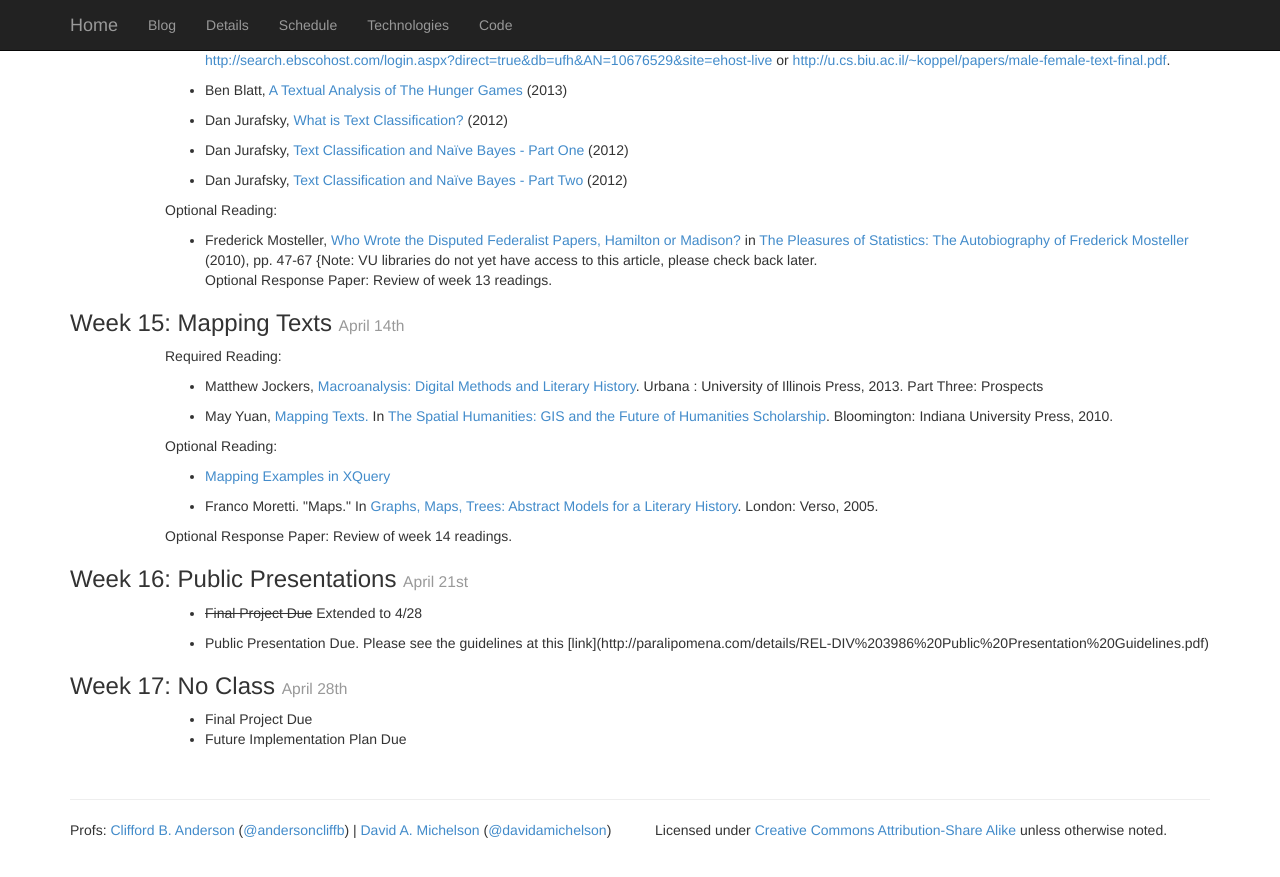
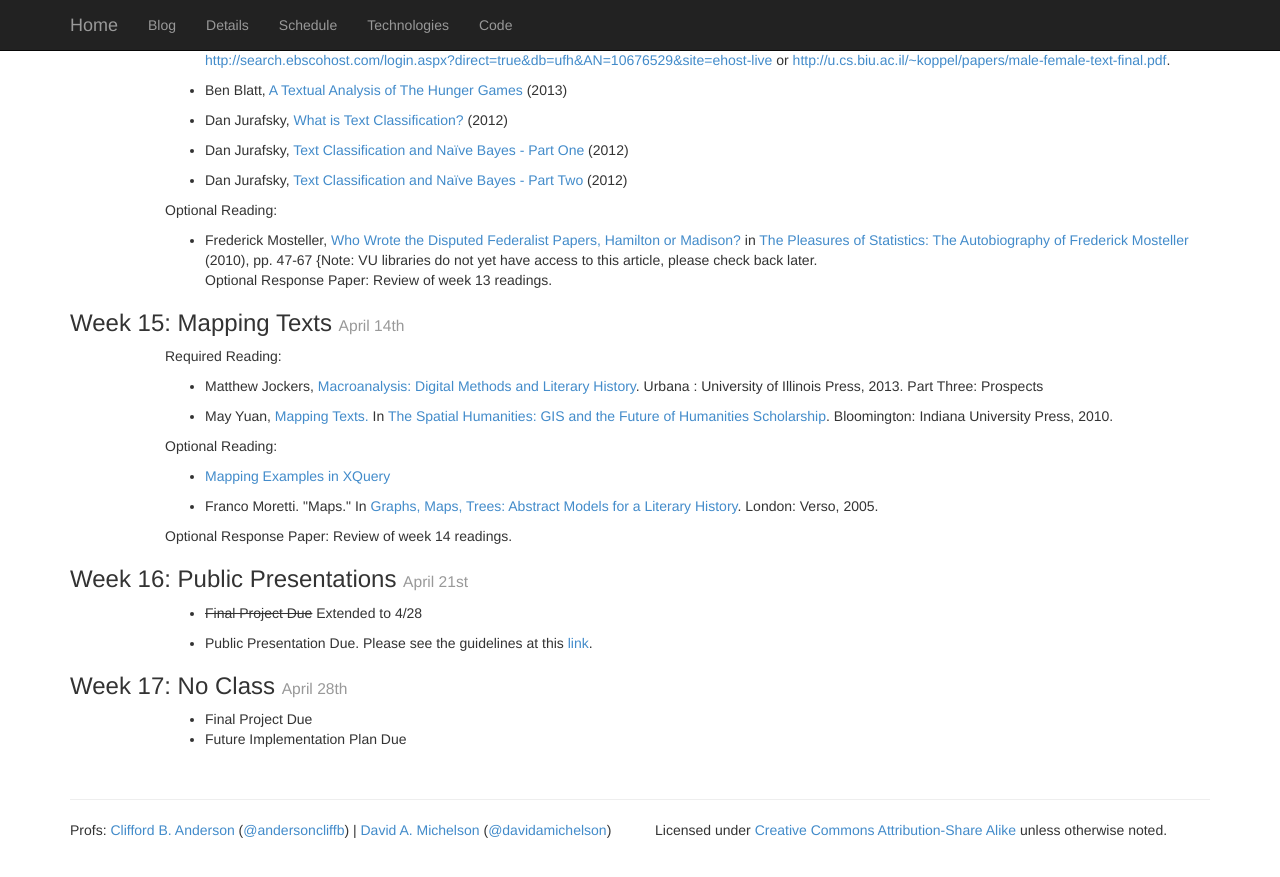
Before and after one commit to Ramona2020/paralipomena.github.io, a Jekyll site: the page built from schedule/index.html, in a window 1280 px wide and 900 px high, scrolled down 3763 px. Shown: the top 877 px of the window. Built offline with Jekyll 4.4.1, drawn with Linux system fonts in a browser that asks for light colours; Markdown is read by kramdown in place of the engine named in the settings; some of the changed lines change nothing that is shown.

Commit message:
fixed URL

```diff
--- a/schedule/index.html
+++ b/schedule/index.html
@@ -305,7 +305,7 @@ Detailed introduction to TEI (DM)-->
     <div class="col-md-offset-1">
         <ul>
             <li><p><strike>Final Project Due</strike> Extended to 4/28 </p></li>
-            <li><p>Public Presentation Due. Please see the guidelines at this [link](http://paralipomena.com/details/REL-DIV%203986%20Public%20Presentation%20Guidelines.pdf)</p></li>
+            <li><p>Public Presentation Due. Please see the guidelines at this <a href="http://paralipomena.com/details/REL-DIV%203986%20Public%20Presentation%20Guidelines.pdf">link</a>.</p></li>
         </ul>
     </div>
     <h3>Week 17: No Class <small>April 28th</small></h3>
```
